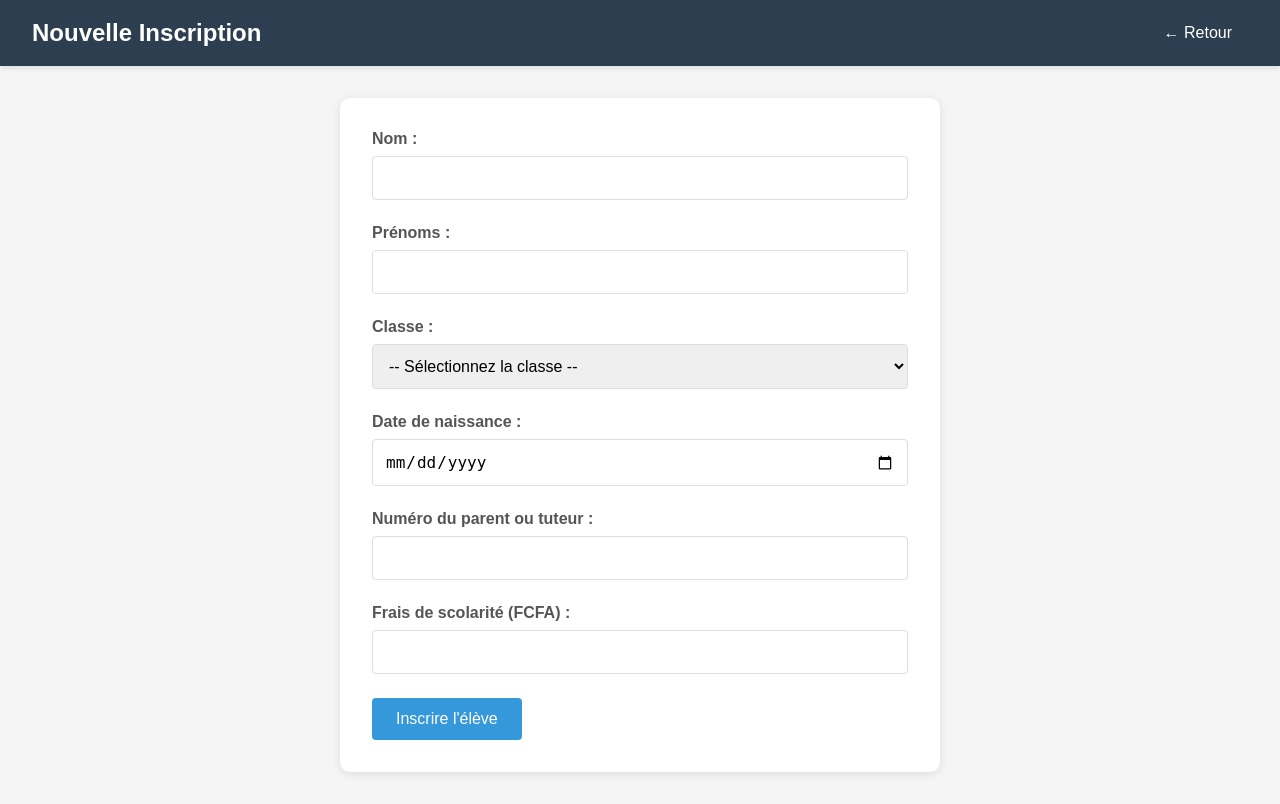
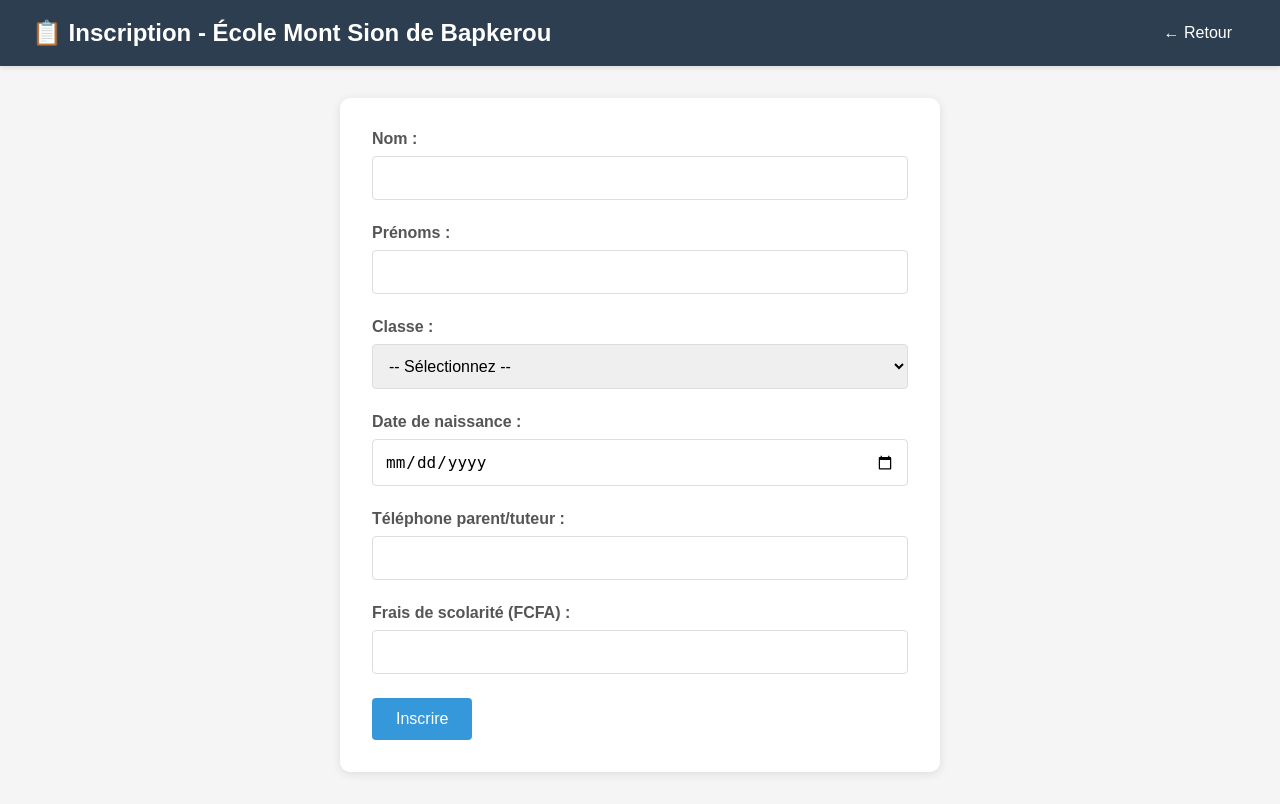
Before and after one commit to appolinair2355/Web, a Flask app: page /register in a window 1280 px wide. Run offline with Flask 3, Linux system fonts and the light colour scheme.

Commit message:
Update register.html

```diff
--- a/templates/register.html
+++ b/templates/register.html
@@ -2,32 +2,22 @@
 <html lang="fr">
 <head>
     <meta charset="UTF-8">
-    <meta name="viewport" content="width=device-width, initial-scale=1.0">
-    <title>Inscription Scolaire</title>
+    <title>Inscription - Mont Sion de Bapkerou</title>
     <link rel="stylesheet" href="{{ url_for('static', filename='css/style.css') }}">
 </head>
 <body>
     <nav class="navbar">
-        <h1>Nouvelle Inscription</h1>
+        <h1>📋 Inscription - École Mont Sion de Bapkerou</h1>
         <a href="{{ url_for('index') }}">← Retour</a>
     </nav>
 
     <main class="container">
         <form method="POST" class="registration-form">
-            <div class="form-group">
-                <label for="nom">Nom :</label>
-                <input type="text" id="nom" name="nom" required>
-            </div>
-
-            <div class="form-group">
-                <label for="prenoms">Prénoms :</label>
-                <input type="text" id="prenoms" name="prenoms" required>
-            </div>
-
-            <div class="form-group">
-                <label for="classe">Classe :</label>
-                <select id="classe" name="classe" required>
-                    <option value="">-- Sélectionnez la classe --</option>
+            <div class="form-group"><label>Nom :</label><input type="text" name="nom" required></div>
+            <div class="form-group"><label>Prénoms :</label><input type="text" name="prenoms" required></div>
+            <div class="form-group"><label>Classe :</label>
+                <select name="classe" required>
+                    <option value="">-- Sélectionnez --</option>
                     <optgroup label="Primaire">
                         <option value="MATERNELLE">MATERNELLE</option>
                         <option value="CP">CP</option>
@@ -44,23 +34,10 @@
                     </optgroup>
                 </select>
             </div>
-
-            <div class="form-group">
-                <label for="date_naissance">Date de naissance :</label>
-                <input type="date" id="date_naissance" name="date_naissance" required>
-            </div>
-
-            <div class="form-group">
-                <label for="parent_phone">Numéro du parent ou tuteur :</label>
-                <input type="tel" id="parent_phone" name="parent_phone" required>
-            </div>
-
-            <div class="form-group">
-                <label for="frais_scolarite">Frais de scolarité (FCFA) :</label>
-                <input type="number" id="frais_scolarite" name="frais_scolarite" min="0" step="1000" required>
-            </div>
-
-            <button type="submit" class="btn btn-primary">Inscrire l'élève</button>
+            <div class="form-group"><label>Date de naissance :</label><input type="date" name="date_naissance" required></div>
+            <div class="form-group"><label>Téléphone parent/tuteur :</label><input type="tel" name="parent_phone" required></div>
+            <div class="form-group"><label>Frais de scolarité (FCFA) :</label><input type="number" name="frais_scolarite" min="0" step="1000" required></div>
+            <button type="submit" class="btn btn-primary">Inscrire</button>
         </form>
     </main>
 </body>
```
